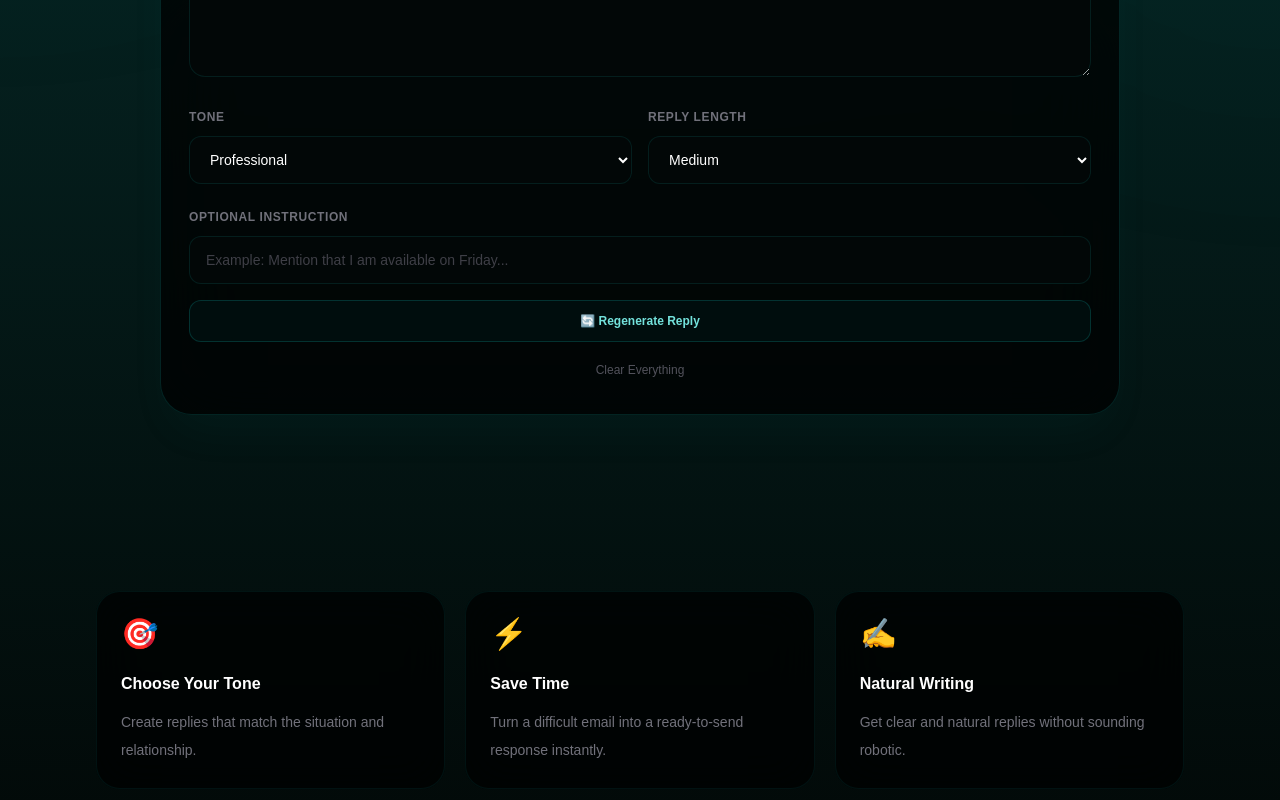
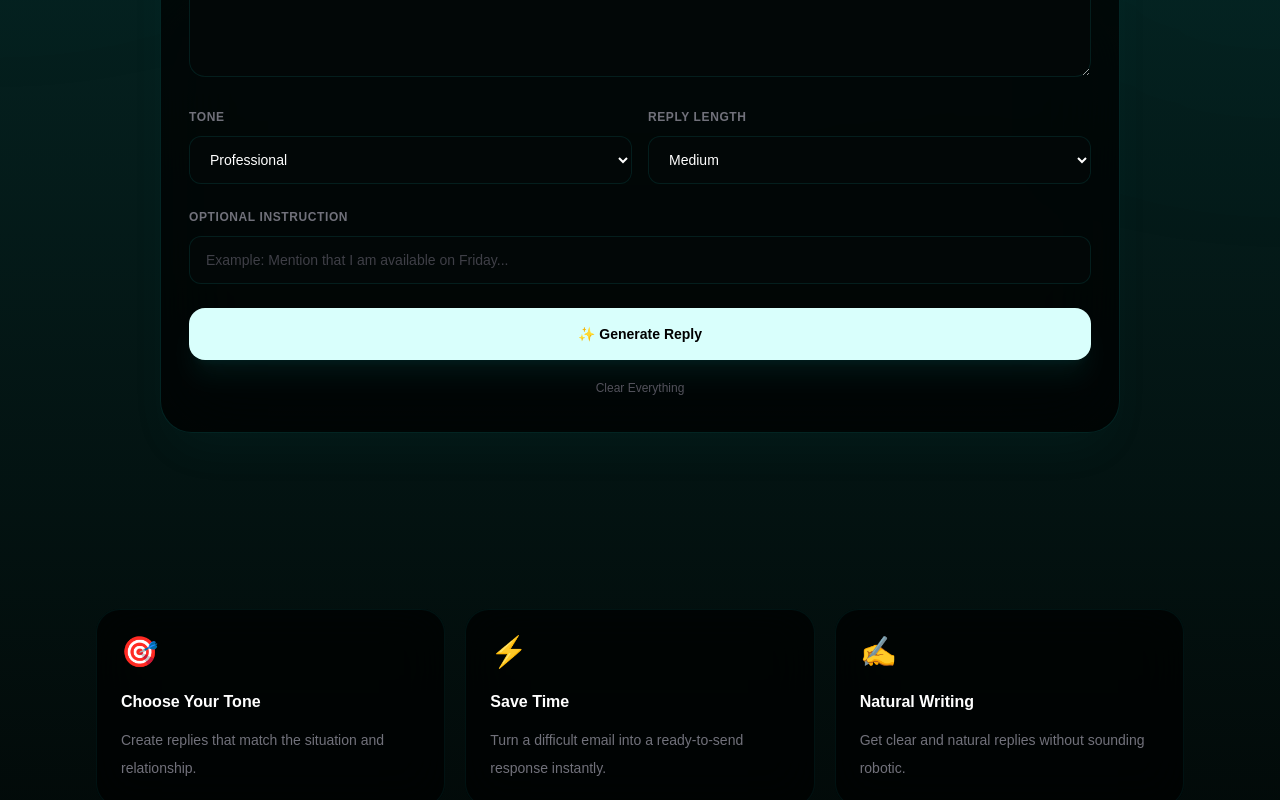
Before and after one commit to selfindependentkartik8-alt/ai-email-reply-generator, a Next.js app: page / in a window 1280 px wide. Shown: the part 918-1718 px from the top of the page. Built offline with nearby package versions, Linux system fonts and the light colour scheme.

Commit message:
Fix generate and regenerate reply buttons

```diff
--- a/app/page.tsx
+++ b/app/page.tsx
@@ -77,6 +77,8 @@ export default function Home() {
       return;
     }
 
+    if (loading) return;
+
     setLoading(true);
     setError("");
     setCopied(false);
@@ -147,7 +149,7 @@ export default function Home() {
   return (
     <main className="min-h-screen overflow-x-hidden bg-gradient-to-b from-[#073d3b] via-[#020908] to-black text-white">
 
-      {/* Ambient Atrovirens Glow */}
+      {/* AMBIENT ATROVIRENS GLOW */}
 
       <div className="pointer-events-none absolute left-1/2 top-[-220px] h-[600px] w-[850px] max-w-[100vw] -translate-x-1/2 rounded-full bg-[#0f9f9c]/25 blur-[170px]" />
 
@@ -185,19 +187,31 @@ export default function Home() {
 
           <div className="hidden items-center gap-7 text-sm text-zinc-300 md:flex">
 
-            <a href="#home" className="transition hover:text-[#73e2dc]">
+            <a
+              href="#home"
+              className="transition hover:text-[#73e2dc]"
+            >
               Home
             </a>
 
-            <a href="#features" className="transition hover:text-[#73e2dc]">
+            <a
+              href="#features"
+              className="transition hover:text-[#73e2dc]"
+            >
               Features
             </a>
 
-            <a href="#how" className="transition hover:text-[#73e2dc]">
+            <a
+              href="#how"
+              className="transition hover:text-[#73e2dc]"
+            >
               How To Use
             </a>
 
-            <a href="#faq" className="transition hover:text-[#73e2dc]">
+            <a
+              href="#faq"
+              className="transition hover:text-[#73e2dc]"
+            >
               FAQ
             </a>
 
@@ -382,24 +396,22 @@ export default function Home() {
 
           </div>
 
-          {/* GENERATE */}
+          {/* GENERATE BUTTON — ONLY BEFORE RESULT */}
 
-          <button
-  type="button"
-  onClick={async () => {
-    if (loading) return;
+          {!reply && (
+            <button
+              type="button"
+              onClick={generateReply}
+              disabled={loading}
+              className="mt-6 w-full rounded-2xl bg-[#d9fffc] px-5 py-4 text-sm font-bold text-black shadow-xl shadow-[#0f9f9c]/10 transition hover:bg-white disabled:cursor-not-allowed disabled:opacity-60"
+            >
+              {loading
+                ? "🤖 Generating Reply..."
+                : "✨ Generate Reply"}
+            </button>
+          )}
 
-    setReply("");
-    setError("");
-    setCopied(false);
-
-    await generateReply();
-  }}
-  disabled={loading}
-  className="mt-4 w-full rounded-xl border border-[#0f9f9c]/25 bg-[#0f9f9c]/5 px-5 py-3 text-xs font-semibold text-[#73e2dc] transition hover:border-[#0f9f9c]/50 hover:bg-[#0f9f9c]/10 disabled:cursor-not-allowed disabled:opacity-50"
->
-  {loading ? "🤖 Generating New Reply..." : "🔄 Regenerate Reply"}
-</button>
+          {/* CLEAR */}
 
           <button
             type="button"
@@ -456,13 +468,17 @@ export default function Home() {
 
               </div>
 
+              {/* REGENERATE — ONLY AFTER RESULT */}
+
               <button
                 type="button"
                 onClick={generateReply}
                 disabled={loading}
-                className="mt-4 w-full rounded-xl border border-[#0f9f9c]/20 bg-[#0f9f9c]/5 px-5 py-3 text-xs font-semibold text-[#73e2dc] transition hover:bg-[#0f9f9c]/10"
+                className="mt-4 w-full rounded-xl border border-[#0f9f9c]/20 bg-[#0f9f9c]/5 px-5 py-3 text-xs font-semibold text-[#73e2dc] transition hover:border-[#0f9f9c]/40 hover:bg-[#0f9f9c]/10 disabled:cursor-not-allowed disabled:opacity-50"
               >
-                🔄 Regenerate Reply
+                {loading
+                  ? "🤖 Generating New Reply..."
+                  : "🔄 Regenerate Reply"}
               </button>
 
             </div>
```
